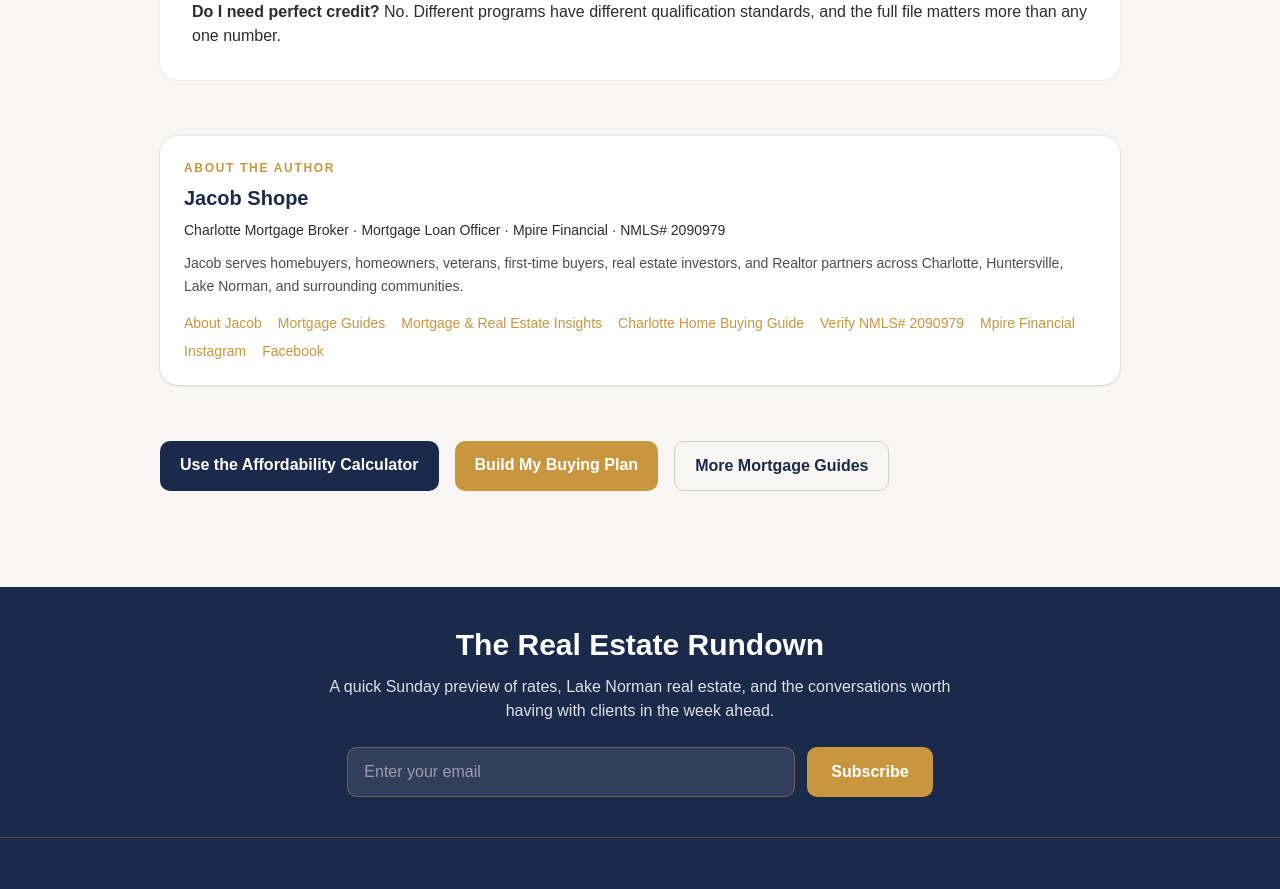
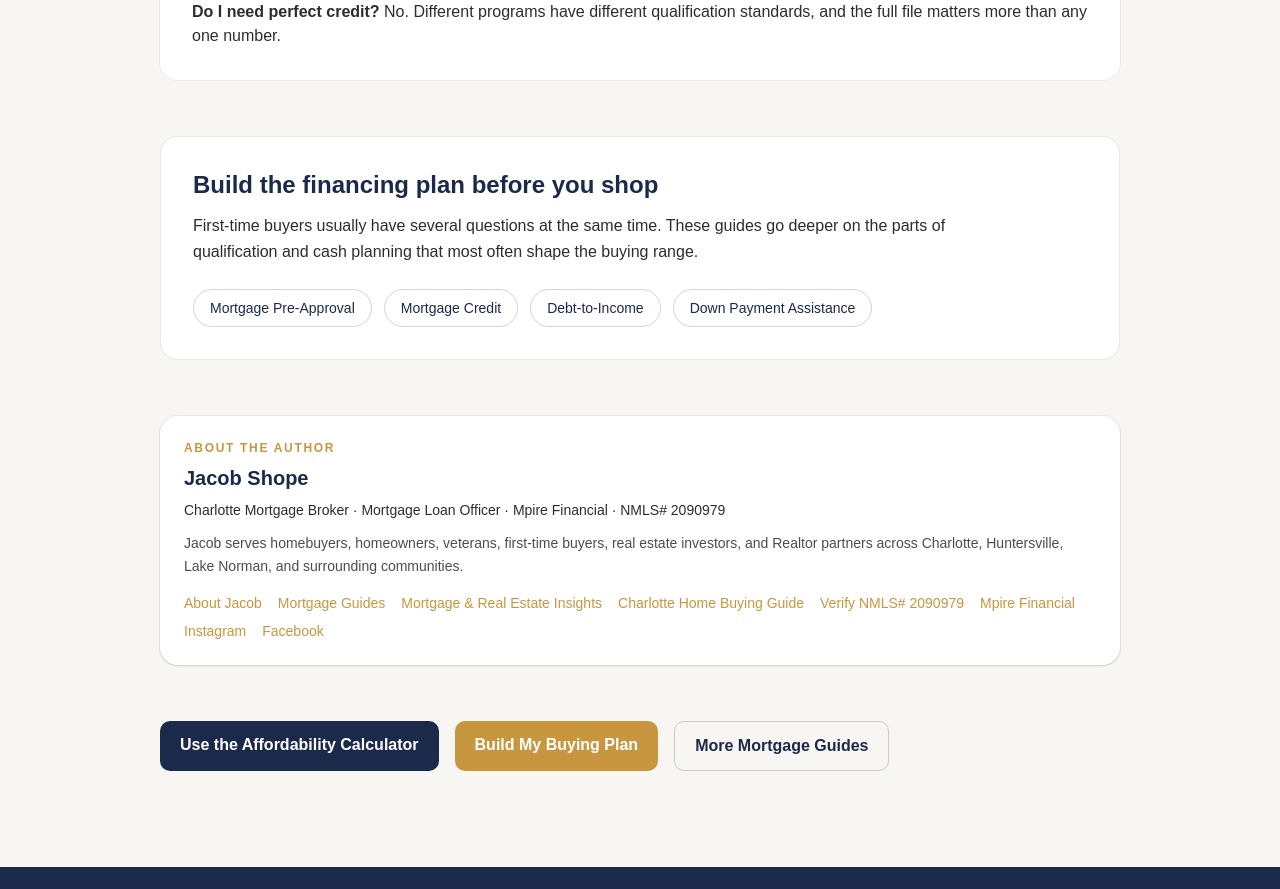
Before and after one commit to JLshope12/jacob-shope-mortgage, a Next.js app: page /first-time-homebuyer-charlotte in a window 1280 px wide. Shown: the part 1280-2169 px from the top of the page. Built offline with nearby package versions, Linux system fonts and the light colour scheme.

Commit message:
Strengthen first-time buyer authority cluster

```diff
--- a/app/first-time-homebuyer-charlotte/page.tsx
+++ b/app/first-time-homebuyer-charlotte/page.tsx
@@ -17,6 +17,25 @@ const STEPS = [
   ["2. Get fully pre-approved", "A complete pre-approval gives you and your Realtor a clearer picture of price range, cash needed, and loan options."],
   ["3. Compare loan structures", "Conventional, FHA, VA, USDA, and other options can create different payments, cash requirements, and tradeoffs."],
   ["4. Make the offer with financing in mind", "The property type, appraisal, seller concessions, closing timeline, and loan structure all matter once you find a home."],
+] as const;
+
+const FAQS = [
+  [
+    "How much house can I afford?",
+    "Start with the payment you are comfortable with, then work backward into a price range using taxes, insurance, mortgage insurance when applicable, and the loan structure.",
+  ],
+  [
+    "Which loan is best?",
+    "There is no single best loan for every first-time buyer. The right comparison depends on credit, income, assets, property type, goals, and how long you expect to keep the financing.",
+  ],
+  [
+    "When should I get pre-approved?",
+    "Before you seriously shop. That gives you time to solve issues and helps your Realtor know what range and financing structure you can confidently use.",
+  ],
+  [
+    "Do I need perfect credit?",
+    "No. Different programs have different qualification standards, and the full file matters more than any one number.",
+  ],
 ] as const;
 
 export default function FirstTimeHomebuyerCharlottePage() {
@@ -55,6 +74,15 @@ export default function FirstTimeHomebuyerCharlottePage() {
           { "@type": "ListItem", position: 3, name: "First-Time Homebuyer Charlotte", item: pageUrl },
         ],
       },
+      {
+        "@type": "FAQPage",
+        "@id": `${pageUrl}#faq`,
+        mainEntity: FAQS.map(([question, answer]) => ({
+          "@type": "Question",
+          name: question,
+          acceptedAnswer: { "@type": "Answer", text: answer },
+        })),
+      },
     ],
   };
 
@@ -86,10 +114,24 @@ export default function FirstTimeHomebuyerCharlottePage() {
         <section className="mt-14 rounded-2xl bg-white p-8 ring-1 ring-navy/5">
           <h2 className="text-2xl font-bold text-navy">Questions first-time buyers ask me most</h2>
           <div className="mt-5 space-y-4 text-charcoal">
-            <p><strong>How much house can I afford?</strong> Start with the payment you are comfortable with, then work backward into a price range using taxes, insurance, mortgage insurance when applicable, and the loan structure.</p>
-            <p><strong>Which loan is best?</strong> There is no single best loan for every first-time buyer. The right comparison depends on credit, income, assets, property type, goals, and how long you expect to keep the financing.</p>
-            <p><strong>When should I get pre-approved?</strong> Before you seriously shop. That gives you time to solve issues and helps your Realtor know what range and financing structure you can confidently use.</p>
-            <p><strong>Do I need perfect credit?</strong> No. Different programs have different qualification standards, and the full file matters more than any one number.</p>
+            {FAQS.map(([question, answer]) => (
+              <p key={question}>
+                <strong>{question}</strong> {answer}
+              </p>
+            ))}
+          </div>
+        </section>
+
+        <section className="mt-14 rounded-2xl border border-navy/10 bg-white p-8">
+          <h2 className="text-2xl font-bold text-navy">Build the financing plan before you shop</h2>
+          <p className="mt-3 max-w-3xl leading-relaxed text-charcoal">
+            First-time buyers usually have several questions at the same time. These guides go deeper on the parts of qualification and cash planning that most often shape the buying range.
+          </p>
+          <div className="mt-6 flex flex-wrap gap-3 text-sm font-medium">
+            <Link href="/mortgage-preapproval-charlotte" className="rounded-full border border-navy/20 px-4 py-2 text-navy hover:border-gold hover:text-gold">Mortgage Pre-Approval</Link>
+            <Link href="/mortgage-credit-score-charlotte" className="rounded-full border border-navy/20 px-4 py-2 text-navy hover:border-gold hover:text-gold">Mortgage Credit</Link>
+            <Link href="/mortgage-dti-charlotte" className="rounded-full border border-navy/20 px-4 py-2 text-navy hover:border-gold hover:text-gold">Debt-to-Income</Link>
+            <Link href="/down-payment-assistance-charlotte" className="rounded-full border border-navy/20 px-4 py-2 text-navy hover:border-gold hover:text-gold">Down Payment Assistance</Link>
           </div>
         </section>
 
```
